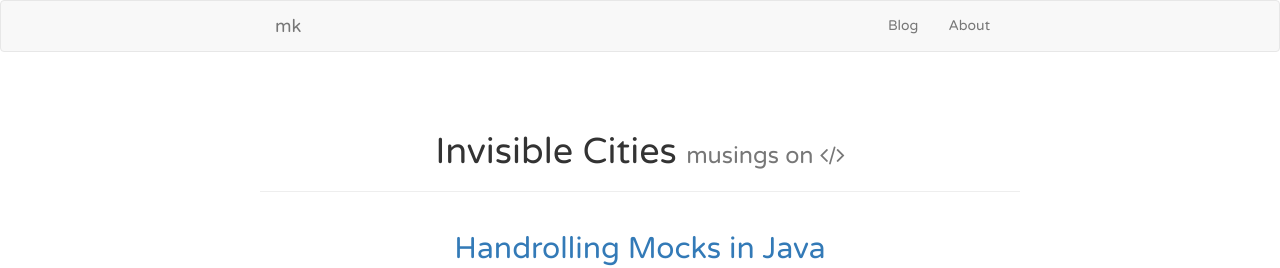
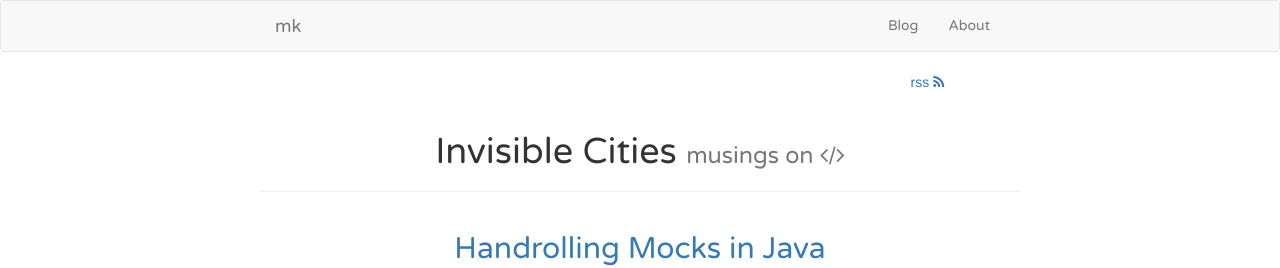
Before and after one commit to mikeknep/website, a Jekyll site: the page built from invisible_cities/index.html, in a window 1280 px wide and 900 px high. Shown: the top 268 px of the window. Built offline with Jekyll 4.4.1, drawn with Linux system fonts in a browser that asks for light colours; nearby versions of some CDN libraries; library files that are not in the unit come from our copies; Markdown is read by kramdown in place of the engine named in the settings.

Commit message:
Adds link to rss feed

```diff
--- a/invisible_cities/index.html
+++ b/invisible_cities/index.html
@@ -2,6 +2,12 @@
 layout: default
 title: Invisible Cities
 ---
+
+<div class="col-md-10 col-md-offset-1">
+  <div class="row text-right">
+    <a href="/feed.xml">rss <i class="fa fa-rss"></i></a>
+  </div>
+</div>
 
 <div class="row page-header text-center">
   <h1>Invisible Cities <small>musings on <i class="fa fa-code"></i></small></h1>
```
